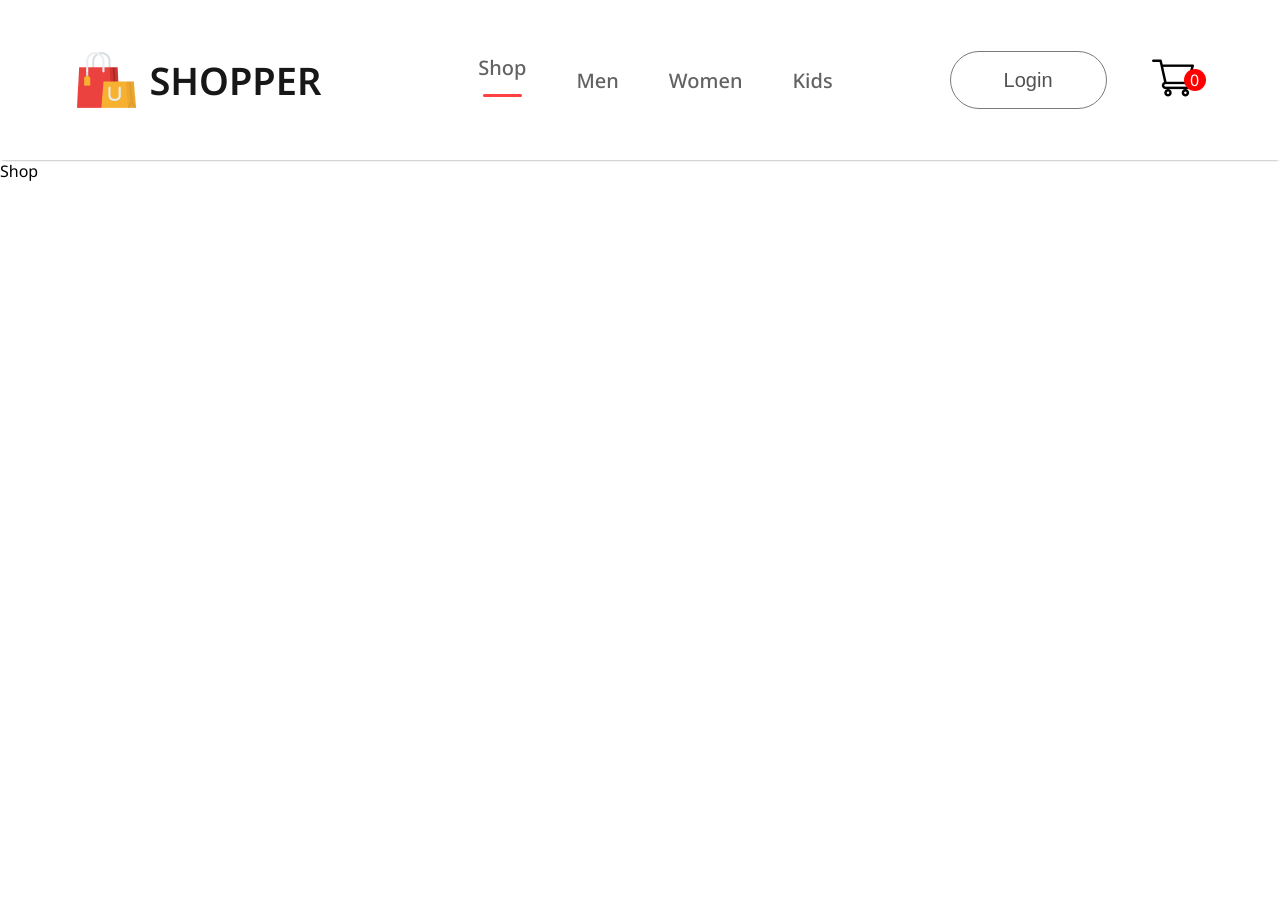
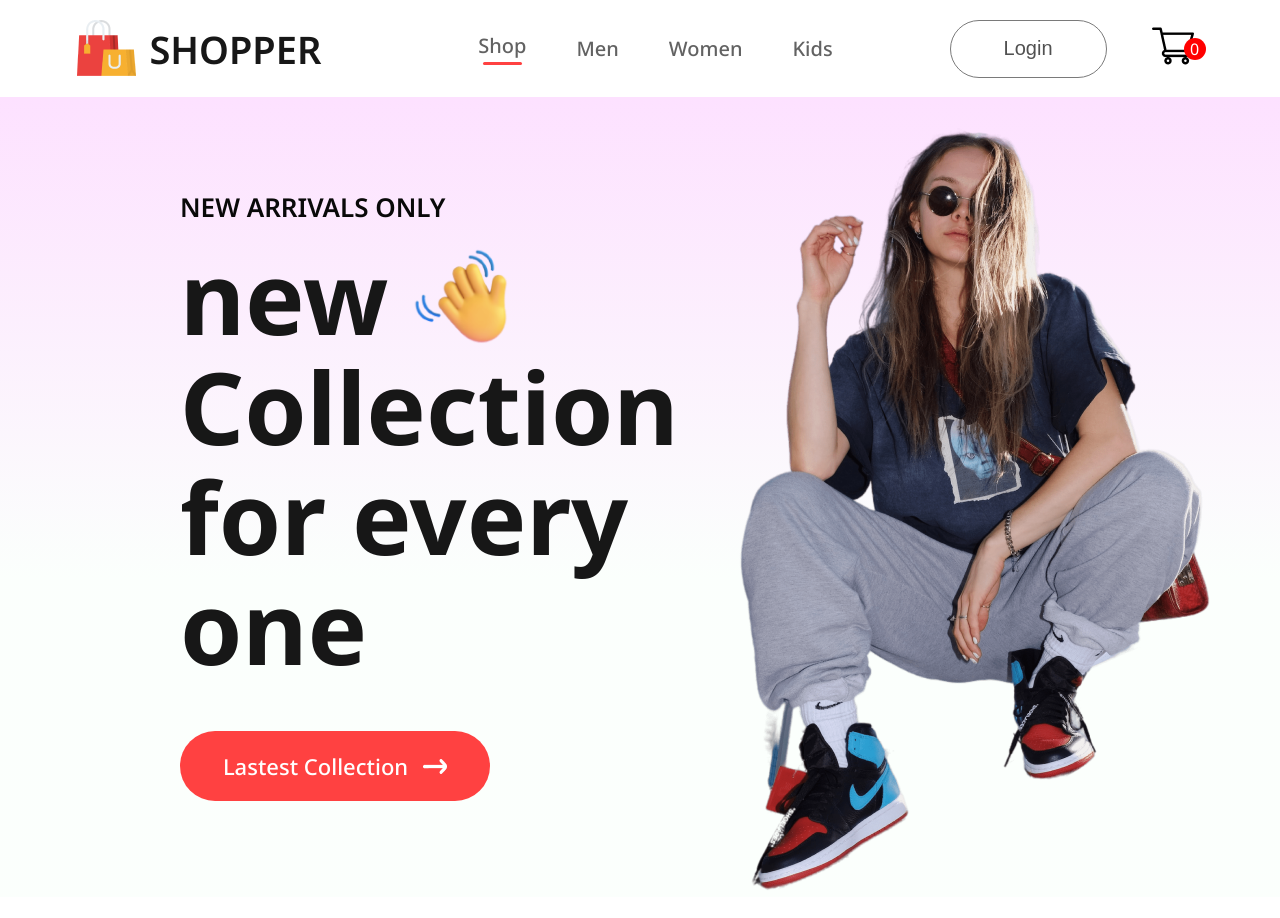
Before and after one commit to Argeem/great-stack-e-commerce-front, a React (Create React App) app: page / in a window 1280 px wide. Before the commit the page ends 800 px from the top, so only its background shows below. Built offline with nearby package versions, Linux system fonts and the light colour scheme.

Commit message:
Crearte Hero Component that show home and add to Shop component

```diff
--- /dev/null
+++ b/src/Components/Hero/Hero.css
@@ -0,0 +1,59 @@
+.hero {
+  height: 100vh;
+  background: linear-gradient(180deg, #fde1ff, #e1ffea22 60%);
+  display: flex;
+}
+
+.hero-left {
+  flex: 1;
+  display: flex;
+  flex-direction: column;
+  justify-content: center;
+  gap: 20px;
+  padding-left: 180px;
+  line-height: 1.1;
+}
+
+.hero-left h2 {
+  color: #090909;
+  font-size: 26px;
+  font-weight: 600;
+}
+
+.hero-left p {
+  color: #171717;
+  font-size: 100px;
+  font-weight: 700;
+}
+
+.hero-hand-icon {
+  display: flex;
+  align-items: center;
+  gap: 20px;
+}
+
+.hero-hand-icon img {
+  width: 105px;
+}
+
+.hero-lastest-btn {
+  display: flex;
+  justify-content: center;
+  align-items: center;
+  gap: 15px;
+  width: 310px;
+  height: 70px;
+  border-radius: 75px;
+  margin-top: 30px;
+  background: #ff4141;
+  color: white;
+  font-size: 22px;
+  font-weight: 500;
+}
+
+.hero-right {
+  flex: 1;
+  display: flex;
+  justify-content: center;
+  align-items: center;
+}
--- /dev/null
+++ b/src/Components/Hero/Hero.jsx
@@ -0,0 +1,29 @@
+import "./Hero.css";
+import hand_icon from "../Assets/hand_icon.png";
+import arrow_icon from "../Assets/arrow.png";
+import hero_image from "../Assets/hero_image.png";
+
+export const Hero = () => {
+  return (
+    <div className="hero">
+      <div className="hero-left">
+        <h2>NEW ARRIVALS ONLY</h2>
+        <div>
+          <div className="hero-hand-icon">
+            <p>new</p>
+            <img src={hand_icon} alt="hand icon" />
+          </div>
+          <p>Collection</p>
+          <p>for every one</p>
+        </div>
+        <div className="hero-lastest-btn">
+          <div>Lastest Collection</div>
+          <img src={arrow_icon} alt="arrow icon" />
+        </div>
+      </div>
+      <div className="hero-right">
+        <img src={hero_image} alt="hero image" />
+      </div>
+    </div>
+  );
+};
--- a/src/Pages/Shop.jsx
+++ b/src/Pages/Shop.jsx
@@ -1,3 +1,9 @@
+import { Hero } from "../Components/Hero/Hero";
+
 export const Shop = () => {
-  return <div>Shop</div>;
+  return (
+    <div>
+      <Hero />
+    </div>
+  );
 };
--- a/src/index.css
+++ b/src/index.css
@@ -1,3 +1,7 @@
+* {
+  margin: 0;
+}
+
 body {
   margin: 0;
   font-family: -apple-system, BlinkMacSystemFont, "Segoe UI", "Roboto", "Oxygen",
```
